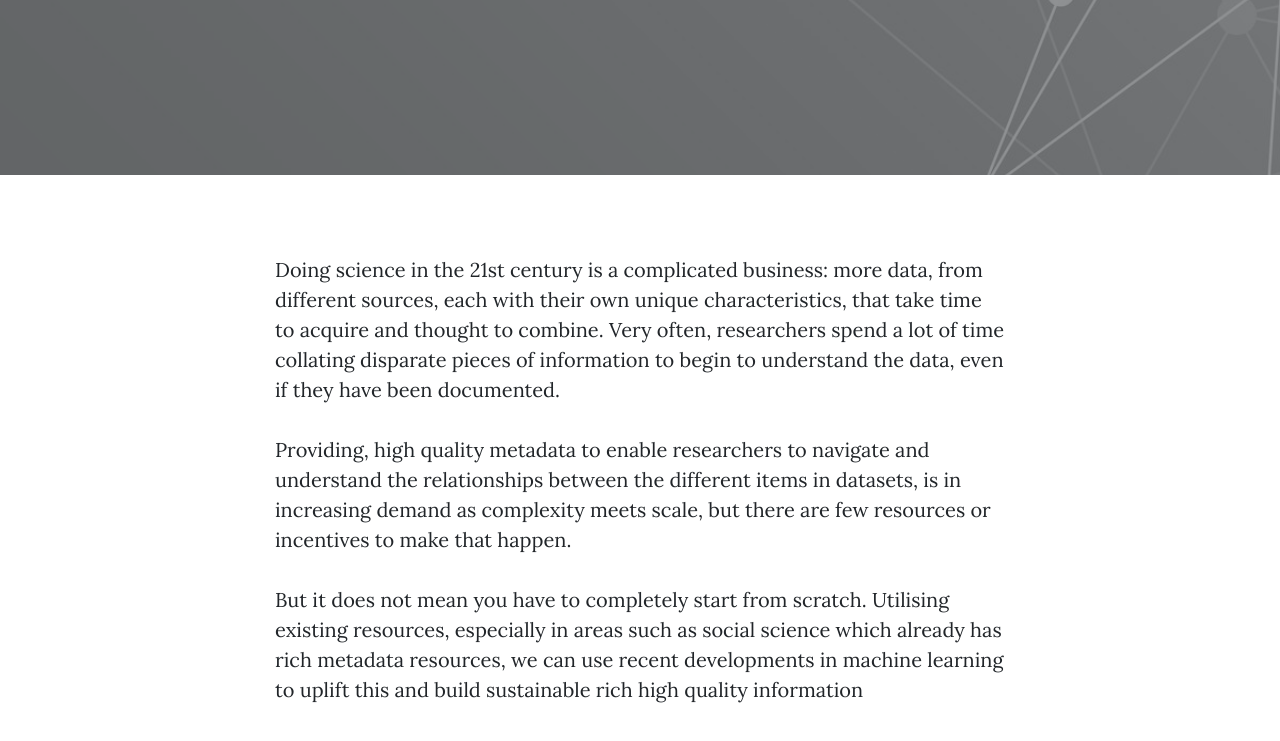
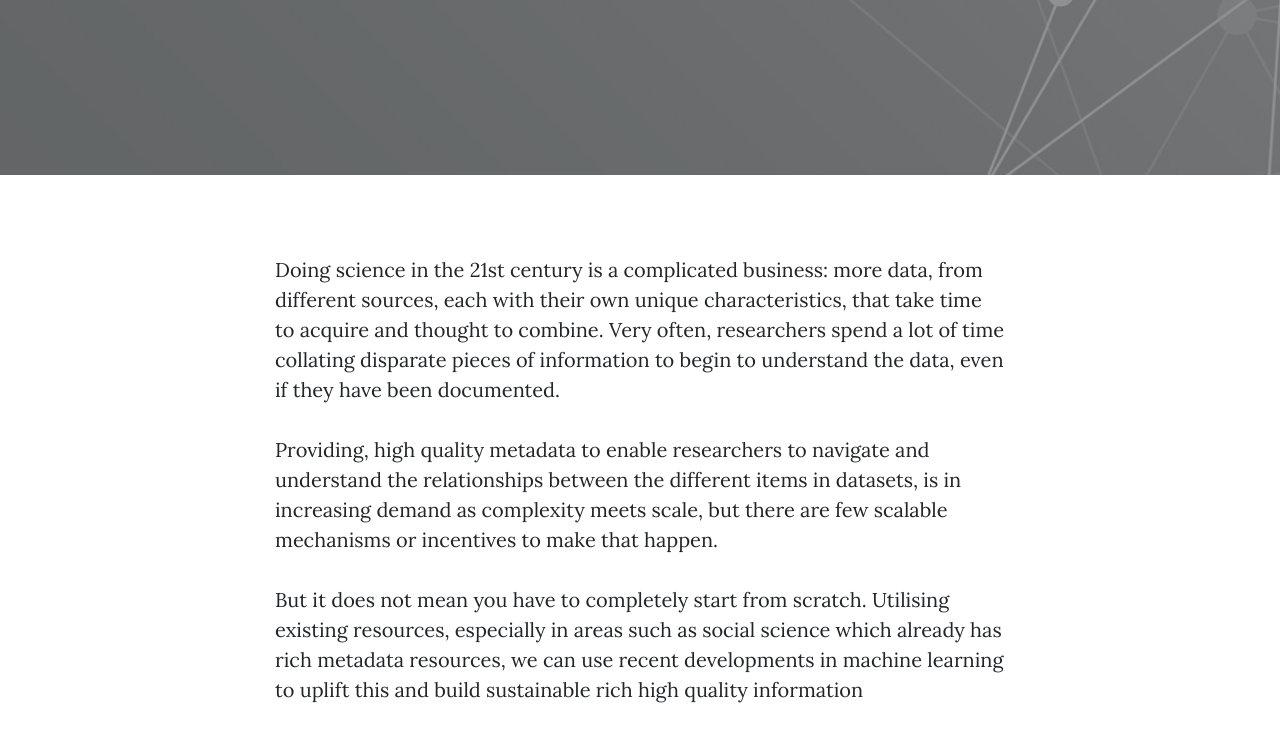
Before and after one commit to CLOSER-Cohorts/metadata-automation, a website: page index.html in a window 1280 px wide. Shown: the part 453-1194 px from the top of the page. Drawn offline with nearby package versions, Linux system fonts and the light colour scheme.

Commit message:
Update index.html

```diff
--- a/index.html
+++ b/index.html
@@ -76,7 +76,7 @@
           that take time to acquire and thought to combine. Very often, researchers spend a lot of time collating disparate pieces of information to
           begin to understand the data, even if they have been documented.</p>
         <p>Providing, high quality metadata to enable researchers to navigate and understand the relationships between the different items in datasets,
-          is in increasing demand as complexity meets scale, but there are few resources or incentives to make that happen.<p>
+          is in increasing demand as complexity meets scale, but there are few scalable mechanisms or incentives to make that happen.<p>
         <p>But it does not mean you have to completely start from scratch. Utilising existing resources, especially in areas such as social science
           which already has rich metadata resources, we can use recent developments in machine learning to uplift this and build sustainable rich high
           quality information</p>
```
